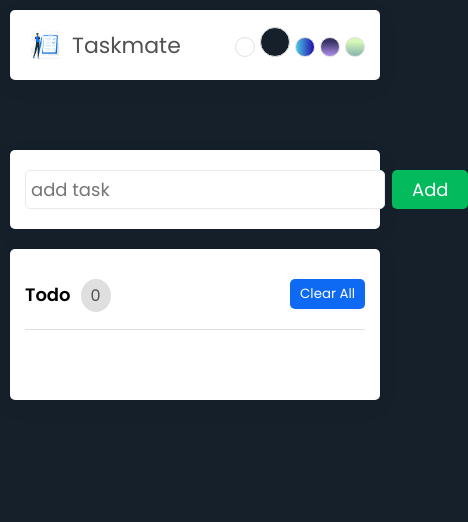
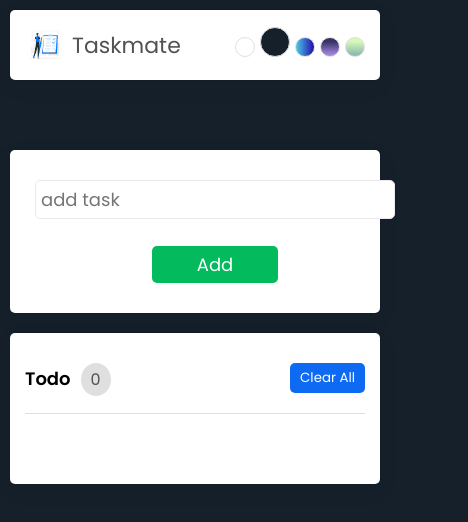
Before and after one commit to prathamesh2525/taskmate-react-project, a React (Create React App) app: page / in a window 390 px wide. Shown: the top 522 px of the page, 468 px wide, since content can reach past the window. Built offline with nearby package versions, Linux system fonts and the light colour scheme.

Commit message:
changes made responsive

```diff
--- a/src/App.css
+++ b/src/App.css
@@ -5,6 +5,17 @@
   padding: 10px;
   /* display: flex;
   flex-direction: column; */
+}
+
+.container {
+  display: flex;
+  flex-direction: column;
+  align-items: center;
+}
+
+.container button {
+  margin-top: 20px;
+  width: 35%;
 }
 
 header {
--- a/src/components/AddTask.js
+++ b/src/components/AddTask.js
@@ -30,7 +30,7 @@ const AddTask = ({ taskList, setTaskList, task, setTask }) => {
   }
   return (
     <section className="addTask">
-      <form onSubmit={handleSubmit}>
+      <form className="container" onSubmit={handleSubmit}>
         <input
           type="text"
           name="task"
```
